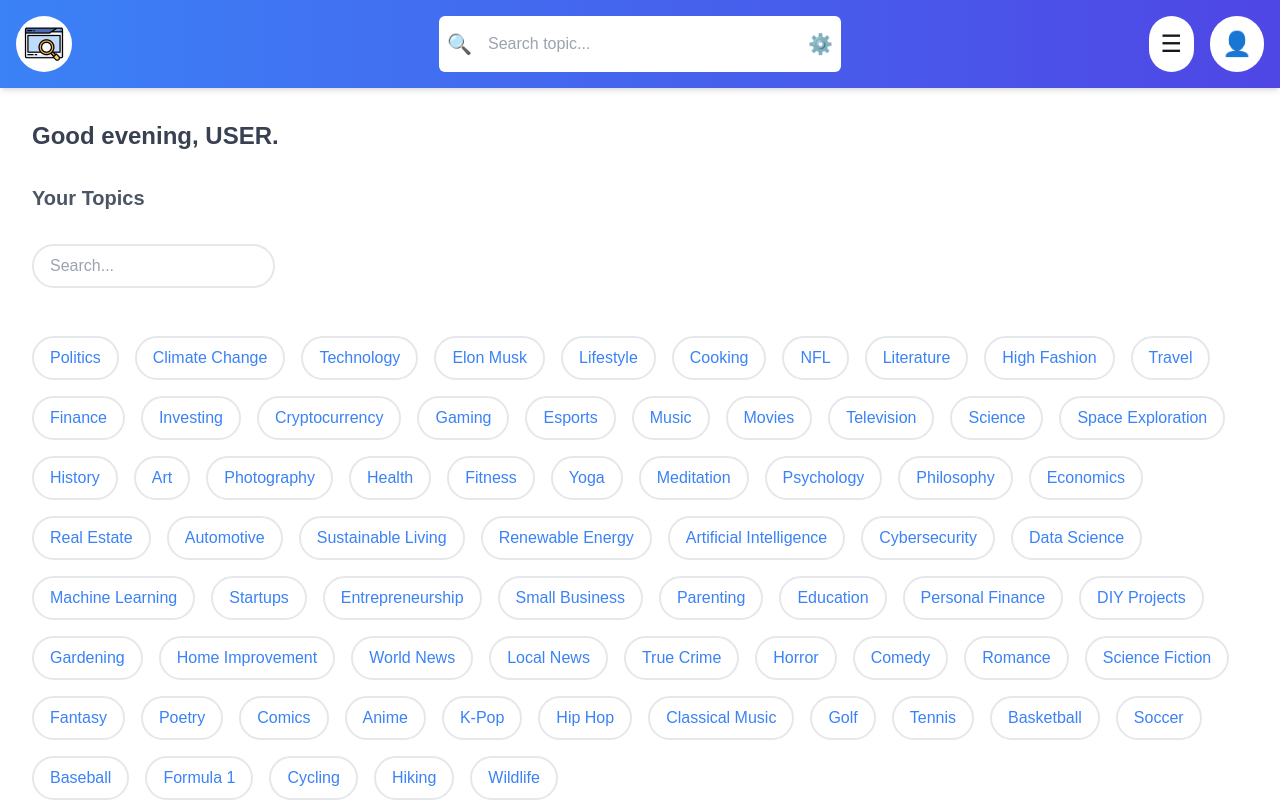
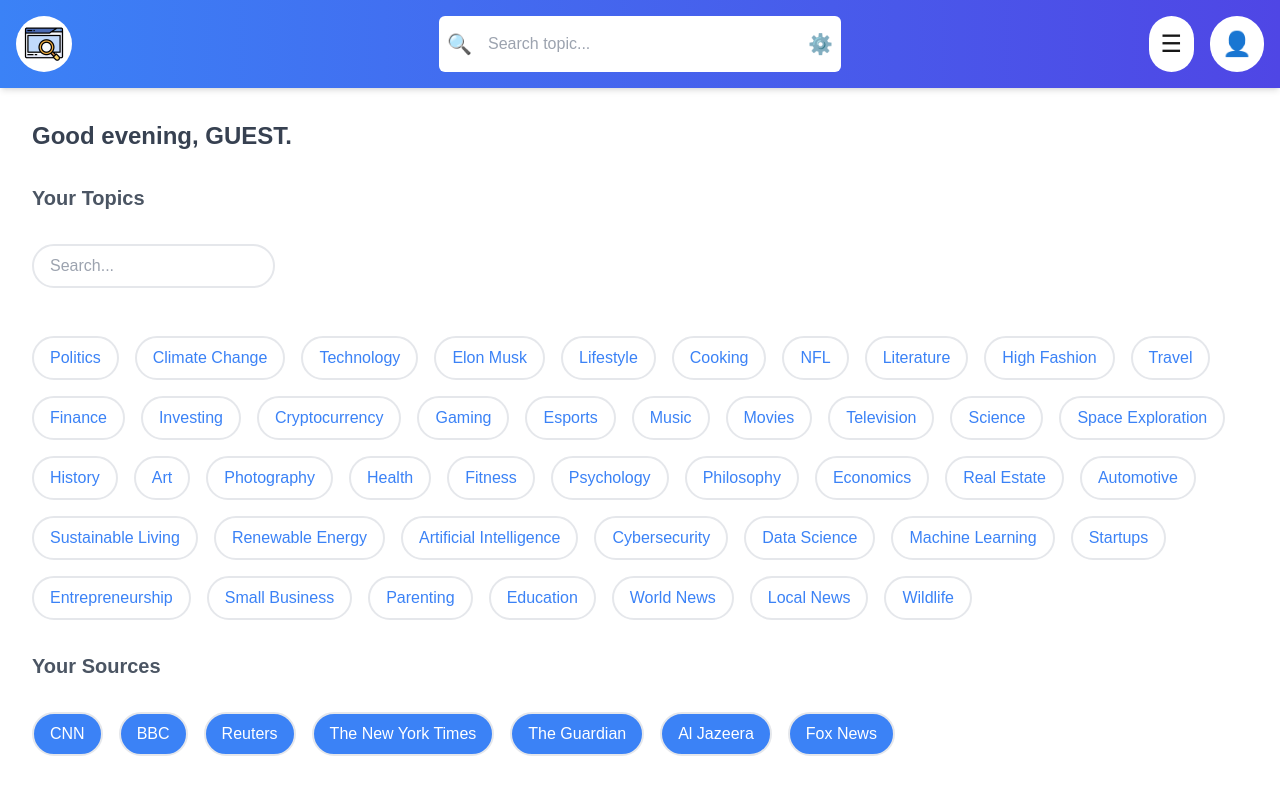
Before and after one commit to fayefzhang/bitewise, a Next.js app in the folder frontend/: page /profile in a window 1280 px wide. Shown: the top 800 px of the page. Built offline with nearby package versions, Linux system fonts and the light colour scheme.

Commit message:
cleanup frontend code

```diff
--- a/frontend/app/common/interfaces.ts
+++ b/frontend/app/common/interfaces.ts
@@ -23,7 +23,7 @@ export interface Article {
   title: string;
   source: string;
   content: string;
-  time: string;
+  time: string; // date published
   bias: string;
   readTime: string;
   relatedSources: RelatedSource[];
--- /dev/null
+++ b/frontend/app/common/sample.ts
@@ -0,0 +1,37 @@
+export const sampleRelatedSource = {
+  id: 1,
+  title: "Chancellor Scholz...",
+  source: "Reuters",
+  time: "1 hr ago",
+  bias: "right-center",
+};
+
+export const sampleArticle = {
+  id: 1,
+  url: "https://www.cnbc.com/2022/12/07/germanys-ruling-coalition-collapses-as-chancellor-scholz-fires-finance-minister.html",
+  imageUrl: "/article-thumbnail.jpg",
+  title:
+    "Germany’s ruling coalition collapses as Chancellor Scholz fires finance minister",
+  source: "CNBC",
+  content: "Germany’s ruling coalition collapsed on Wednesday...",
+  time: "1 hr ago",
+  cluster: 1,
+  date: "5 hours ago",
+  bias: "center",
+  readTime: "5 MIN READ",
+  relatedSources: [sampleRelatedSource],
+  details: [
+    "Scholz sacks finance minister Lindner over budget disputes",
+    "Scholz expected to lead minority government with Social Democrats and Greens",
+    "To hold confidence vote in January triggering snap elections",
+    "Political shake-up could benefit populist movements such as AfD",
+    "Scholz to ask opposition conservatives for support",
+  ],
+  fullContent: "",
+};
+
+export const sampleSummary = {
+  title: "Germany",
+  summary:
+    "Germany's ruling coalition collapses as Chancellor Scholz fires finance minister. Also, France and Germany hold talks over Trump election win and Germany's cabinet approves draft law on voluntary military service.",
+};
--- a/frontend/app/common/utils.ts
+++ b/frontend/app/common/utils.ts
@@ -1,4 +1,6 @@
 // src/common/utils.ts
+
+import { Preferences } from "./interfaces";
 
 // make search titles look nice
 export function toTitleCase(input: string): string {
@@ -56,8 +58,6 @@ export const interests = [
   "Photography",
   "Health",
   "Fitness",
-  "Yoga",
-  "Meditation",
   "Psychology",
   "Philosophy",
   "Economics",
@@ -74,32 +74,8 @@ export const interests = [
   "Small Business",
   "Parenting",
   "Education",
-  "Personal Finance",
-  "DIY Projects",
-  "Gardening",
-  "Home Improvement",
   "World News",
   "Local News",
-  "True Crime",
-  "Horror",
-  "Comedy",
-  "Romance",
-  "Science Fiction",
-  "Fantasy",
-  "Poetry",
-  "Comics",
-  "Anime",
-  "K-Pop",
-  "Hip Hop",
-  "Classical Music",
-  "Golf",
-  "Tennis",
-  "Basketball",
-  "Soccer",
-  "Baseball",
-  "Formula 1",
-  "Cycling",
-  "Hiking",
   "Wildlife",
 ];
 
@@ -113,3 +89,22 @@ export const sources = [
   "Fox News",
   // ... add more sources here
 ];
+
+export const defaultSearchPreferences: Preferences = {
+  sources: [],
+  domains: [],
+  exclude_domains: [],
+  from_date: "",
+  to_date: "",
+  read_time: [],
+  bias: [],
+  clustering: false,
+  topics: [],
+};
+
+export const defaultAIPreferences = {
+  length: "short", // options: {"short", "medium", "long"}
+  tone: "formal", // options: {"formal", "conversational", "technical", "analytical"}
+  format: "highlights", // options: {"highlights", "bullets", "analysis", "quotes"}
+  jargon_allowed: true, // options: {True, False}
+};
--- a/frontend/app/dashboard/page.tsx
+++ b/frontend/app/dashboard/page.tsx
@@ -119,7 +119,7 @@ const DashboardPage: React.FC = () => {
       <main className="p-4 md:p-8 flex flex-col md:flex-row space-y-6 md:space-y-0 md:space-x-6">
         {/* Main Section */}
         <div className="flex-1 flex-col">
-          <h1 className="text-2xl font-bold">Good evening, USER.</h1>
+          <h1 className="text-2xl font-bold">Good evening, GUEST.</h1>
           <p className="text-lg mt-4 mb-4">{dailySummary}</p>
 
           {/* Audio Summary */}
--- a/frontend/app/profile/page.tsx
+++ b/frontend/app/profile/page.tsx
@@ -4,6 +4,7 @@ import Header from "../components/header";
 import { useRouter } from "next/navigation";
 import React, { useState } from "react";
 import { interests, sources } from "../common/utils";
+import { defaultSearchPreferences } from "../common/utils";
 
 const ProfilePage: React.FC = () => {
   const router = useRouter();
@@ -14,7 +15,6 @@ const ProfilePage: React.FC = () => {
     }
   };
 
-  // EXTREMELY hacked-together....... WILL FIX AFTER PRESO
   const [selectedInterests, setSelectedInterests] = useState<string[]>([]);
   const [searchInterestsQuery, setSearchInterestsQuery] = useState<string>("");
 
@@ -40,7 +40,7 @@ const ProfilePage: React.FC = () => {
 
       <div className="flex-grow flex flex-col items-start bg-white p-8">
         <div className="flex flex-col items-center mb-8">
-          <h1 className="text-2xl font-bold text-gray-700">Good evening, USER.</h1>
+          <h1 className="text-2xl font-bold text-gray-700">Good evening, GUEST.</h1>
         </div>
         <div className="flex flex-col items-center mb-8">
           <h1 className="text-xl font-bold text-gray-600">Your Topics</h1>
```
Also changed, not shown: frontend/app/search/page.tsx (+65 -134 lines).
